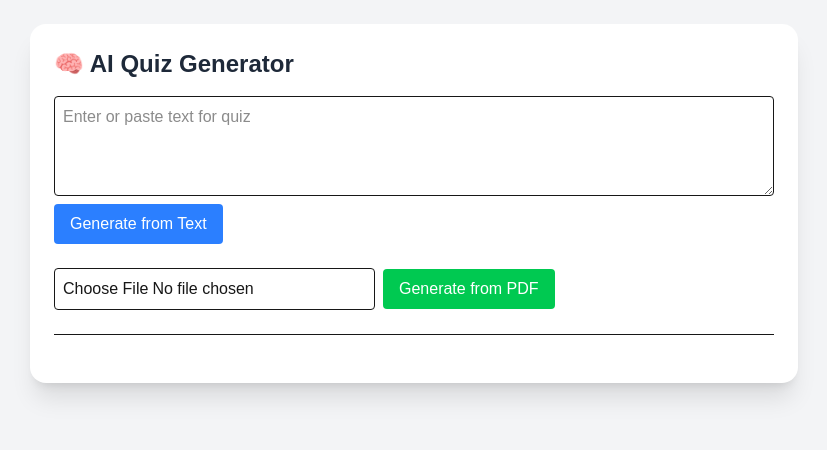
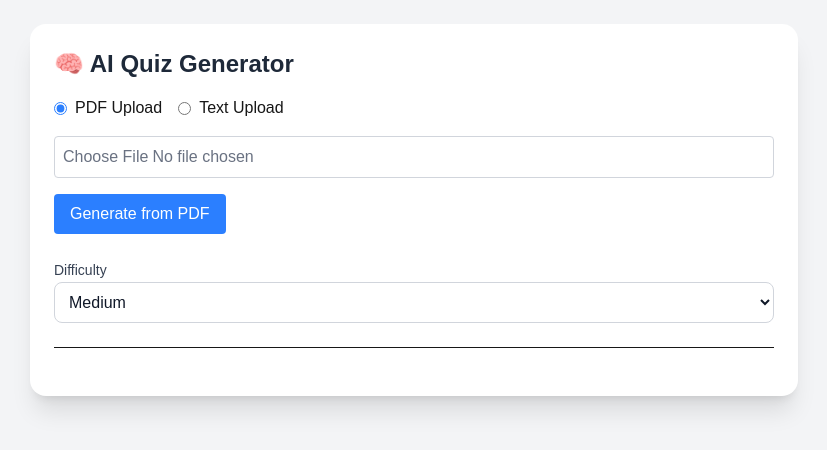
Before and after one commit to simar-s2/ai-quizzer, a Next.js app: page / in a window 1280 px wide. Shown: the top 450 px of the page, without its empty margins (226-1053 px from the left). Built offline with nearby package versions, Linux system fonts and the light colour scheme.

Commit message:
Merged textuploadform and pdfuploadform into one file, Added difficulty selector to the quiz settings

```diff
--- a/src/app/api/generate-quiz/route.ts
+++ b/src/app/api/generate-quiz/route.ts
@@ -24,8 +24,16 @@ function cleanGeminiResponse(text: string): string {
 }
 
 // Generic function to call Gemini
-async function generateQuiz({ text, pdfBase64 }: { text?: string; pdfBase64?: string }) {
-  const basePrompt = `Generate 5 quiz questions based on the ${
+async function generateQuiz({
+  text,
+  pdfBase64,
+  difficulty = "medium",
+}: {
+  text?: string;
+  pdfBase64?: string;
+  difficulty?: string;
+}) {
+  const basePrompt = `Generate 5 ${difficulty}-level quiz questions based on the ${
     pdfBase64 ? "PDF file" : "following text"
   }:
   ${text ? `"${text}"` : ""}
@@ -36,6 +44,7 @@ async function generateQuiz({ text, pdfBase64 }: { text?: string; pdfBase64?: st
   - "question": the question text
   - "options": an array of 4 options (for mcq only)
   - "answer": the correct answer.`;
+
 
   const contents: any[] = [{ role: "user", parts: [{ text: basePrompt }] }];
 
@@ -104,12 +113,13 @@ export async function POST(req: Request) {
 
       const arrayBuffer = await file.arrayBuffer();
       const base64PDF = Buffer.from(arrayBuffer).toString("base64");
-      const quiz = await generateQuiz({ pdfBase64: base64PDF });
+      const difficulty = formData.get("difficulty")?.toString() || "medium"; // default
+      const quiz = await generateQuiz({ pdfBase64: base64PDF, difficulty });
       return NextResponse.json({ quiz });
     } else {
       // Handle Text Input
-      const { text } = await req.json();
-      const quiz = await generateQuiz({ text });
+      const { text, difficulty } = await req.json();
+      const quiz = await generateQuiz({ text, difficulty });
       return NextResponse.json({ quiz });
     }
   } catch (err: any) {
--- a/src/app/page.tsx
+++ b/src/app/page.tsx
@@ -1,14 +1,21 @@
 "use client";
-import TextUploadForm from "../components/TextUploadForm";
-import PdfUploadForm from "../components/PdfUploadForm";
 import QuizPreview from "../components/QuizPreview";
+import UploadForm from "../components/UploadForm";
+import Spinner from "@/components/Spinner";
+import QuizSettings from "../components/QuizSettings";
 import { useState } from "react";
-import Spinner from "@/components/Spinner";
 
 export default function Home() {
+  // State variables
   const [quizQuestions, setQuizQuestions] = useState<QuizQuestion[]>([]);
   const [loading, setLoading] = useState(false);
+  const [quizSettings, useQuizSettings] = useState({
+    difficulty: "medium",
+    numQuestions: 5,
+    types:["mcq", "fill"],
+  });
 
+  // Type definition for a quiz question
   type QuizQuestion = {
     type: "mcq" | "fill" | "truefalse";
     question: string;
@@ -16,58 +23,72 @@ export default function Home() {
     answer: string;
   };
 
+  // Function to handle text submission
   const handleTextSubmit = async (text: string) => {
+    // Clear the quiz questions and set loading to true
     setQuizQuestions([]);
     setLoading(true);
     try {
+      // Call the API to generate the quiz
       const res = await fetch("/api/generate-quiz", {
         method: "POST",
         headers: { "Content-Type": "application/json" },
-        body: JSON.stringify({ text }),
+        body: JSON.stringify({ text, settings: quizSettings }),
       });
+      // Get the quiz questions from the response
       const data = await res.json();
       setQuizQuestions(data.quiz);
     } catch (err) {
+      // Catch any errors and log them
       console.error(err);
     } finally {
+      // Set loading to false when done
       setLoading(false);
     }
   };
 
+  // Function to handle PDF uploads
   const handlePdfUpload = async (file: File) => {
+    // Clear the quiz questions and set loading to true
     setQuizQuestions([]);
     setLoading(true);
     try {
+      // Create a form data object and add the file to it
       const formData = new FormData();
       formData.append("file", file);
+      formData.append("settings", JSON.stringify(quizSettings));
 
+      // Call the API to generate the quiz
       const res = await fetch("/api/generate-quiz", {
         method: "POST",
         body: formData,
       });
+      // Get the quiz questions from the response
       const data = await res.json();
       setQuizQuestions(data.quiz);
     } catch (err) {
+      // Catch any errors and log them
       console.error(err);
     } finally {
+      // Set loading to false when done
       setLoading(false);
     }
   };
 
+  // Render the page
   return (
     <main className="min-h-screen bg-gray-100 p-6">
       <div className="max-w-3xl mx-auto bg-white shadow-xl rounded-2xl p-6">
         <h1 className="text-2xl font-bold mb-4 text-gray-800">🧠 AI Quiz Generator</h1>
 
         <div className="space-y-6">
-          <TextUploadForm onTextSubmit={handleTextSubmit} />
-          <PdfUploadForm onPdfUpload={handlePdfUpload} />
+          <UploadForm onTextSubmit={handleTextSubmit} onPdfUpload={handlePdfUpload} />
+          <QuizSettings quizSettings={quizSettings} setQuizSettings={useQuizSettings} />
         </div>
 
         <hr className="my-6" />
 
-        {loading ? <Spinner /> : quizQuestions.length > 0 && <QuizPreview questions={Array.isArray(quizQuestions) ? quizQuestions : []} />
-      }
+        {loading ? <Spinner /> : quizQuestions.length > 0 && <QuizPreview questions={Array.isArray(quizQuestions) ? quizQuestions : []} />}
       </div>
     </main>
   );
--- a/src/components/PdfUploadForm.tsx
+++ /dev/null
@@ -1,38 +0,0 @@
-"use client";
-
-import { useState } from "react";
-
-export default function PdfUploadForm({ onPdfUpload }: { onPdfUpload: (file: File) => void }) {
-  const [pdfFile, setPdfFile] = useState<File | null>(null);
-
-  const handleChange = (e: React.ChangeEvent<HTMLInputElement>) => {
-    if (e.target.files && e.target.files[0]) {
-      setPdfFile(e.target.files[0]);
-    }
-  };
-
-  const handleSubmit = (e: React.FormEvent) => {
-    e.preventDefault();
-    if (pdfFile) {
-      onPdfUpload(pdfFile);
-      setPdfFile(null);
-    }
-  };
-
-  return (
-    <form onSubmit={handleSubmit} className="flex gap-2 items-center">
-      <input
-        type="file"
-        accept="application/pdf"
-        onChange={handleChange}
-        className="border p-2 rounded"
-      />
-      <button
-        type="submit"
-        className="bg-green-500 text-white px-4 py-2 rounded hover:bg-green-600"
-      >
-        Generate from PDF
-      </button>
-    </form>
-  );
-}
--- /dev/null
+++ b/src/components/QuizSettings.tsx
@@ -0,0 +1,14 @@
+import Difficulty from './quizsettingscomponents/Difficulty';
+
+const QuizSettings = ({ quizSettings, setQuizSettings }: {
+  quizSettings: any;
+  setQuizSettings: React.Dispatch<React.SetStateAction<any>>;
+}) => {
+  return (
+    <div>
+      <Difficulty quizSettings={quizSettings} setQuizSettings={setQuizSettings} />
+    </div>
+  );
+};
+
+export default QuizSettings;
--- a/src/components/TextUploadForm.tsx
+++ /dev/null
@@ -1,32 +0,0 @@
-"use client";
-
-import { useState } from "react";
-
-export default function TextUploadForm({ onTextSubmit }: { onTextSubmit: (text: string) => void }) {
-  const [text, setText] = useState("");
-
-  const handleSubmit = (e: React.FormEvent) => {
-    e.preventDefault();
-    if (text.trim()) {
-      onTextSubmit(text);
-      setText("");
-    }
-  };
-
-  return (
-    <form onSubmit={handleSubmit} className="flex flex-col gap-2">
-      <textarea
-        placeholder="Enter or paste text for quiz"
-        value={text}
-        onChange={(e) => setText(e.target.value)}
-        className="border p-2 rounded resize min-h-[100px] focus:outline-none focus:ring-2 focus:ring-blue-400"
-      />
-      <button
-        type="submit"
-        className="bg-blue-500 text-white px-4 py-2 rounded hover:bg-blue-600 self-start"
-      >
-        Generate from Text
-      </button>
-    </form>
-  );
-}
--- /dev/null
+++ b/src/components/UploadForm.tsx
@@ -0,0 +1,83 @@
+"use client";
+
+import { useState } from "react";
+
+type UploadType = "pdf" | "text";
+
+export default function UploadForm({
+  onPdfUpload,
+  onTextSubmit,
+}: {
+  onPdfUpload: (file: File) => void;
+  onTextSubmit: (text: string) => void;
+}) {
+  const [uploadType, setUploadType] = useState<UploadType>("pdf");
+  const [pdfFile, setPdfFile] = useState<File | null>(null);
+  const [text, setText] = useState("");
+
+  const handleSubmit = (e: React.FormEvent) => {
+    e.preventDefault();
+    if (uploadType === "pdf" && pdfFile) {
+      onPdfUpload(pdfFile);
+      setPdfFile(null);
+    } else if (uploadType === "text" && text.trim()) {
+      onTextSubmit(text);
+      setText("");
+    }
+  };
+
+  return (
+    <form onSubmit={handleSubmit} className="space-y-4">
+      {/* Upload type toggle */}
+      <div className="flex gap-4">
+        <label className="flex items-center gap-2">
+          <input
+            type="radio"
+            value="pdf"
+            checked={uploadType === "pdf"}
+            onChange={() => setUploadType("pdf")}
+            className="accent-blue-500"
+          />
+          PDF Upload
+        </label>
+        <label className="flex items-center gap-2">
+          <input
+            type="radio"
+            value="text"
+            checked={uploadType === "text"}
+            onChange={() => setUploadType("text")}
+            className="accent-blue-500"
+          />
+          Text Upload
+        </label>
+      </div>
+
+      {/* Conditional input */}
+      {uploadType === "pdf" ? (
+        <input
+          type="file"
+          accept="application/pdf"
+          onChange={(e) =>
+            setPdfFile(e.target.files && e.target.files[0] ? e.target.files[0] : null)
+          }
+          className="border p-2 rounded text-gray-500 border-gray-300 w-full"
+        />
+      ) : (
+        <textarea
+          placeholder="Enter or paste text for quiz"
+          value={text}
+          onChange={(e) => setText(e.target.value)}
+          className="border p-2 rounded text-black border-gray-300 focus:outline-none focus:ring-2 focus:ring-blue-400 resize-y min-h-[100px] w-full"
+        />
+      )}
+
+      {/* Submit */}
+      <button
+        type="submit"
+        className="px-4 py-2 rounded text-white bg-blue-500 hover:bg-blue-600"
+      >
+        {uploadType === "pdf" ? "Generate from PDF" : "Generate from Text"}
+      </button>
+    </form>
+  );
+}
--- /dev/null
+++ b/src/components/quizsettingscomponents/Difficulty.tsx
@@ -0,0 +1,32 @@
+const Difficulty = ({
+    quizSettings,
+    setQuizSettings,
+  }: {
+    quizSettings: any;
+    setQuizSettings: React.Dispatch<React.SetStateAction<any>>;
+  }) => {
+    const handleChange = (e: React.ChangeEvent<HTMLSelectElement>) => {
+      setQuizSettings({ ...quizSettings, difficulty: e.target.value });
+    };
+
+    return (
+      <div>
+        <label htmlFor="difficulty" className="text-sm font-medium text-gray-700 dark:text-gray-200">
+          Difficulty
+        </label>
+        <select
+          id="difficulty"
+          name="difficulty"
+          className="block w-full p-2.5 border border-gray-300 rounded-lg bg-white text-gray-900 focus:ring-blue-500 focus:border-blue-500"
+          value={quizSettings.difficulty}
+          onChange={handleChange}
+        >
+          <option value="easy">Easy</option>
+          <option value="medium">Medium</option>
+          <option value="hard">Hard</option>
+        </select>
+      </div>
+    );
+  };
+
+  export default Difficulty;
```
